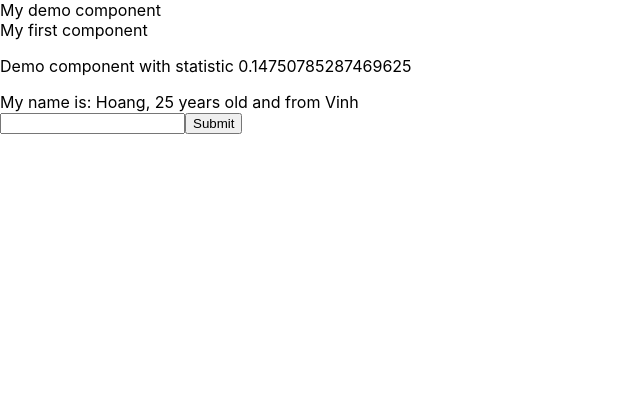
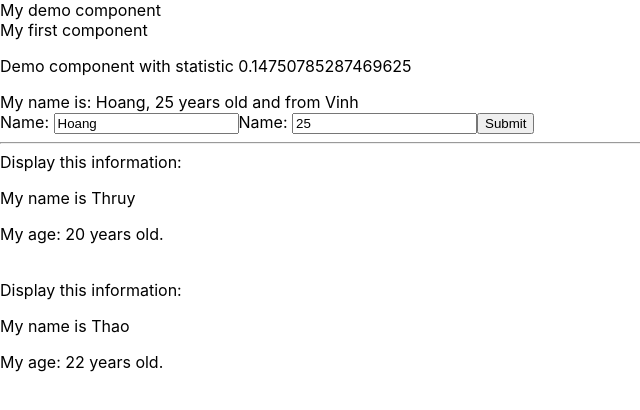
Before and after one commit to thruy/starter-React, a React (Create React App) app: page / in a window 1280 px wide. Shown: the top 410 px of the page, without its empty margins (0-640 px from the left). Built offline with nearby package versions, Linux system fonts and the light colour scheme.

Commit message:
props in react

```diff
--- a/src/component/Demo.js
+++ b/src/component/Demo.js
@@ -1,54 +1,18 @@
 import React from "react";
+import UserInfo from "./UserInfo";
+import DisplayInfor from "./DisplayInfor";
 
 class Demo extends React.Component {
-    state = {
-        name: 'Hoang',
-        Address: 'Vinh',
-        age: 25
-    }
-
-    handleClick(event) {
-        console.log("Data changed");
-        console.log('My name is: ', this.state.name);
-
-        this.setState({
-            name: 'Thruy',
-            age: Math.floor(Math.random() * 100) + 1
-        })
-    }
-
-    handleOnMouseOver(event) {
-        console.log("Mouse over event");
-        console.log(event.pageX, event.pageY);
-    }
-
-    handleOnChangInput(event) {
-        this.setState({
-            name: event.target.value
-        })
-    }
-
-    handleOnSubmit(event) {
-        event.preventDefault();
-        this.setState({
-            name: event.target[0].value
-        })
-        console.log(this.state);
-    }
     //jsx
     render() {
         return (
-            <div>My first component
-                <p>Demo component with statistic {Math.random()}</p>
-                <div>My name is: {this.state.name}, {this.state.age} years old and from {this.state.Address}</div>
-                {/* <button onMouseOver={this.handleOnMouseOver}>onMouseOver</button>
-                <button onClick={(e) => { this.handleClick(e) }}>onClick</button> */}
-                <form onSubmit={(e) => this.handleOnSubmit(e)}>
-                    <input type="text"></input>
-                    <button >Submit</button>
-                </form>
+            <div>
+                <UserInfo />
+                <hr />
+                <DisplayInfor name="Thruy" age="20" />
+                <br />
+                <DisplayInfor name="Thao" age={22} />
             </div>
-
         )
     }
 }
--- /dev/null
+++ b/src/component/DisplayInfor.js
@@ -0,0 +1,18 @@
+import React from "react";
+
+class DisplayInfor extends React.Component {
+
+    render() {
+        //console.log(this.props);
+        const { name, age } = this.props;
+        return (
+            <div>
+                <div>Display this information: </div>
+                <p>My name is {name}</p>
+                <p>My age: {age} years old.</p>
+            </div>
+        )
+    }
+}
+
+export default DisplayInfor;
--- /dev/null
+++ b/src/component/UserInfo.js
@@ -0,0 +1,64 @@
+import React from "react";
+
+class UserInfo extends React.Component {
+    state = {
+        name: 'Hoang',
+        Address: 'Vinh',
+        age: 25
+    }
+
+    handleClick(event) {
+        console.log("Data changed");
+        console.log('My name is: ', this.state.name);
+
+        this.setState({
+            name: 'Thruy',
+            age: Math.floor(Math.random() * 100) + 1
+        })
+    }
+
+    handleOnMouseOver(event) {
+        console.log("Mouse over event");
+        console.log(event.pageX, event.pageY);
+    }
+
+    handleOnChangName(event) {
+        this.setState({
+            name: event.target.value
+        })
+    }
+
+    handleOnChangAge(event) {
+        this.setState({
+            age: event.target.value
+        })
+    }
+
+    handleOnSubmit(event) {
+        event.preventDefault();
+        this.setState({
+            name: event.target[0].value,
+            age: event.target[1].value
+        })
+        console.log(this.state);
+    }
+    render() {
+        return (
+            <div>My first component
+                <p>Demo component with statistic {Math.random()}</p>
+                <div>My name is: {this.state.name}, {this.state.age} years old and from {this.state.Address}</div>
+                {/* <button onMouseOver={this.handleOnMouseOver}>onMouseOver</button>
+                <button onClick={(e) => { this.handleClick(e) }}>onClick</button> */}
+                <form onSubmit={(e) => this.handleOnSubmit(e)}>
+                    <label>Name: </label>
+                    <input type="text" value={this.state.name} onChange={(e) => this.handleOnChangName(e)}></input>
+                    <label>Name: </label>
+                    <input type="text" value={this.state.age} onChange={(e) => this.handleOnChangAge(e)}></input>
+                    <button >Submit</button>
+                </form>
+            </div>
+        )
+    }
+}
+
+export default UserInfo;
```
